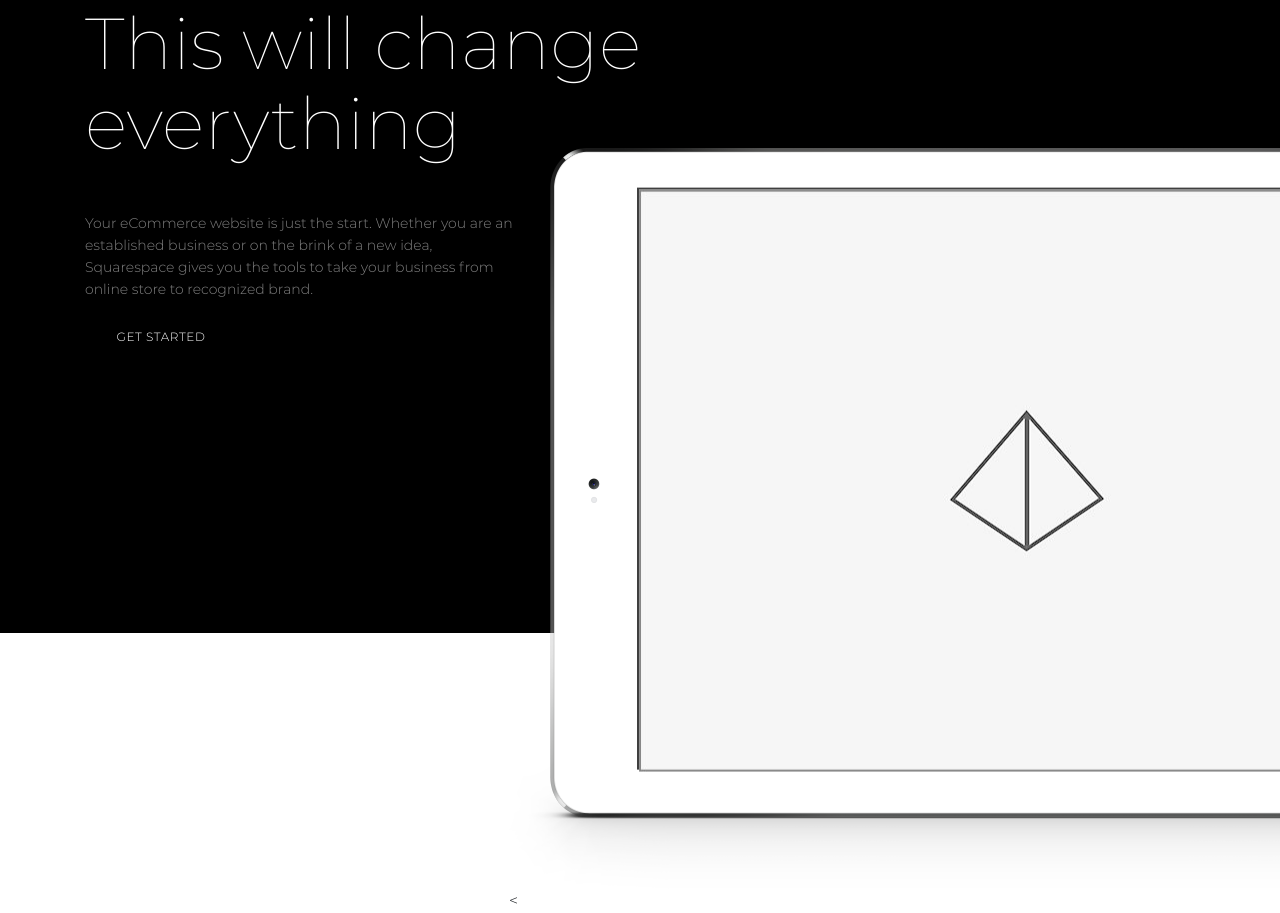
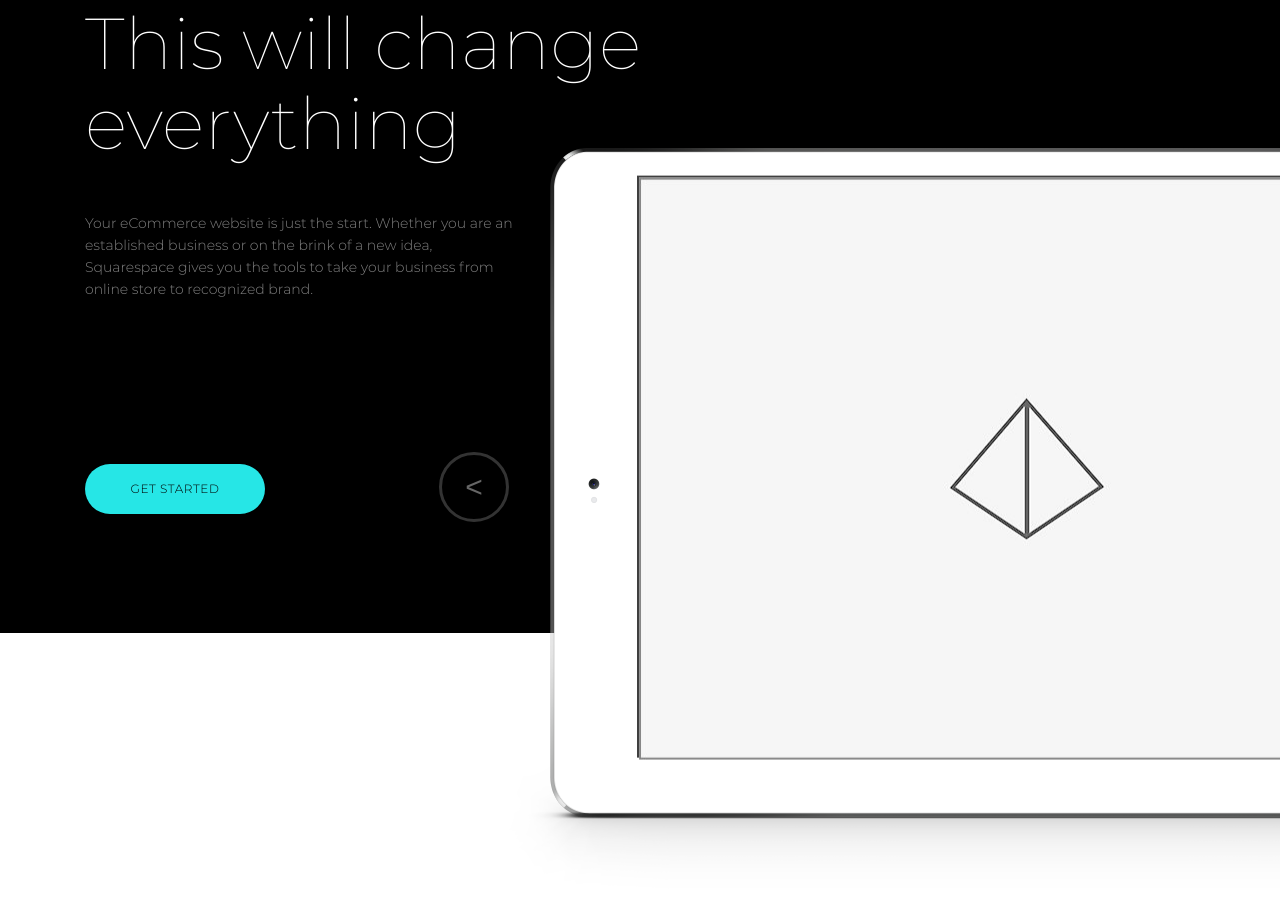
Before and after one commit to BudnikOleksii/Fjord, a website: page src/index.html in a window 1280 px wide. Shown: the part 3138-4051 px from the top of the page. After the commit the page ends 4027 px from the top, so only its background shows below. Drawn offline with Linux system fonts and the light colour scheme.

Commit message:
some fixes for ipad section

```diff
--- a/src/sass/blocks/_buttons.scss
+++ b/src/sass/blocks/_buttons.scss
@@ -26,4 +26,18 @@
         border-radius: 0.0px 0.0px 2.0px 2.0px;
         color: $color-grey-light-4;
     }
+
+    &-blue {
+        width: 180px;
+        height: 50px;
+        background-color: $color-blue;
+        border-radius: 25.0px;
+        color: $color-black;
+
+        &:hover {
+            background-color: darken($color-blue, 10%);
+            color: $color-black;
+            box-shadow: 1px 3px 10px $color-blue;
+        }
+    }
 }
--- a/src/sass/blocks/_ipad-section.scss
+++ b/src/sass/blocks/_ipad-section.scss
@@ -14,6 +14,7 @@
         max-width: 39%;
         color: $color-white;
         opacity: 0.5;
+        margin-bottom: 164px;
     }
 }
 
@@ -21,6 +22,7 @@
     position: absolute;
     top: 145px;
     right: -10%;
+
     &__inner {
         position: absolute;
         top: 50%;
@@ -30,4 +32,25 @@
         max-height: 582px;
         border: 2.0px solid $color-grey-dark-3;
     }
+
+    &__prev {
+        @include flex-centered;
+        position: absolute;
+        top: 41%;
+        left: -70px;
+        width: 70px;
+        height: 70px;
+        border: 3.0px solid rgba($color-white, .2);
+        border-radius: 100%;
+        font-family: arial;
+        font-size: 30px;
+        font-weight: 500;
+        color: rgba($color-white, 0.4);
+        cursor: pointer;
+        transition: all .2s;
+
+        &:hover {
+            color: rgba($color-white, 1);
+        }
+    }
 }
```
Also changed, not shown: src/css/style.min.css.
